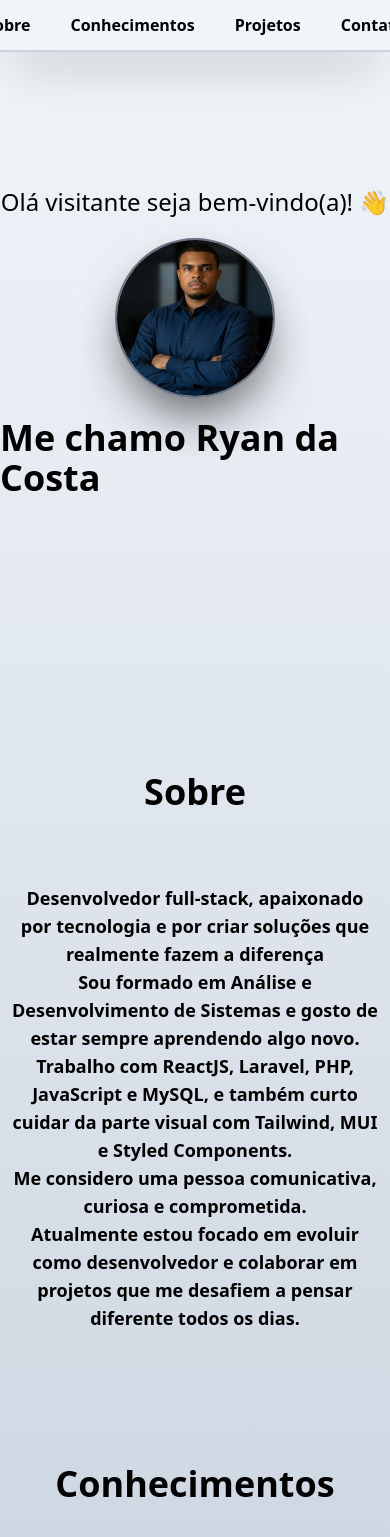
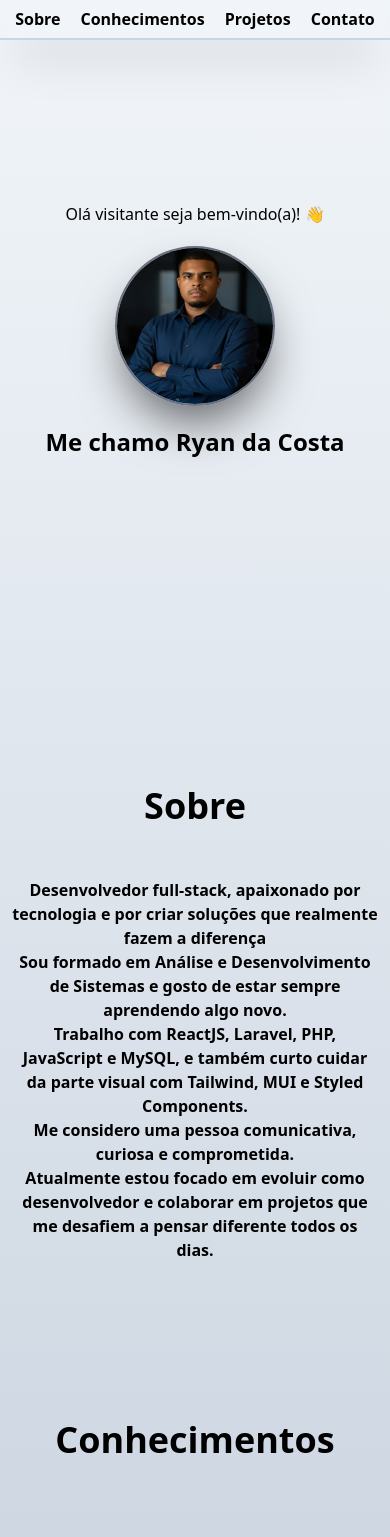
Before and after one commit to RCA04/portfolio, a Next.js app: page / in a window 390 px wide. Shown: the top 1537 px of the page. Built offline with nearby package versions, Linux system fonts and the light colour scheme; no server answers.

Commit message:
develop: pequenas melhorias e teste de responsividade mobile

```diff
--- a/src/pages/index.tsx
+++ b/src/pages/index.tsx
@@ -15,16 +15,16 @@ export default function Home() {
   <AOSWrapper>
 
     <div className="min-h-screen min-w-screen max-w-1000 bg-gradient-to-b from-slate-100 to bg-slate-400">
-      <header className="min-w-full min-h-13 flex justify-center items-center gap-10 font-bold bg-transparent backdrop-blur-sm border-b-2 border-slate-300 shadow-2xl/20 z-50 sticky top-0">
+      <header className="min-w-full min-h-10 sm:min-h-13 flex justify-center items-center gap-5 sm:gap-10 font-bold bg-transparent backdrop-blur-sm border-b-2 border-slate-300 shadow-2xl/20 z-50 sticky top-0">
           <Link href='#about'>Sobre</Link>
           <Link href='#knowledge'>Conhecimentos</Link>
           <Link href='#projects'>Projetos</Link>
           <Link href='#contacts'>Contato</Link>
       </header>
       <main>
-      <div className="min-h-180 gap-5 flex flex-col justify-center items-center pb-30"
+      <div className="min-h-180 w-full gap-5 flex flex-col justify-center items-center pb-30"
        >
-        <h2 data-aos="fade-in" className="font-medium text-2xl">Olá visitante seja bem-vindo(a)! 👋 </h2>
+        <h2 data-aos="fade-in" className="font-medium text-md sm:text-2xl">Olá visitante seja bem-vindo(a)! 👋 </h2>
         <div
         >
         <Image
@@ -37,9 +37,9 @@ export default function Home() {
         data-aos='fade-in'
         />
         </div>
-        <h1 data-aos='fade-in' className="font-bold text-4xl mb-5">Me chamo Ryan da Costa</h1>
+        <h1 data-aos='fade-in' className="font-bold text-2xl sm:text-4xl mb-5">Me chamo Ryan da Costa</h1>
       </div>
-      <div data-aos='fade-down' data-aos-duration="1400" id="about" className=" min-h-150 pb-15 font-bold text-lg flex flex-col gap-15 justify-center items-center text-center">
+      <div data-aos='fade-down' data-aos-duration="1400" id="about" className=" min-h-150 pb-15 font-bold text-base sm:text-lg flex flex-col  gap-10 sm:gap-15 justify-center items-center text-center">
         <p className="text-4xl">Sobre</p>
         <p className="text-md p-3 sm:text-inherit">
         Desenvolvedor full-stack, apaixonado por tecnologia e por criar soluções que realmente fazem a diferença<br/>
@@ -55,7 +55,7 @@ export default function Home() {
         <h1 className="text-4xl font-bold">Conhecimentos</h1>
         <Knowledge/>
       </div>
-      <div data-aos="fade-down" data-aos-duration='800' className="min-h-auto my-30 pt-15 p-10"> <Carousel/></div>
+      <div id='projects' data-aos="fade-down" data-aos-duration='800' className="min-h-auto my-30 pt-15 p-10"> <Carousel/></div>
       </main>
       <footer id="contacts" className="h-full sm:h-40 flex justify-center border-t-1 border-slate-300 bg-slate-300/30">
       <Footer/>
```
